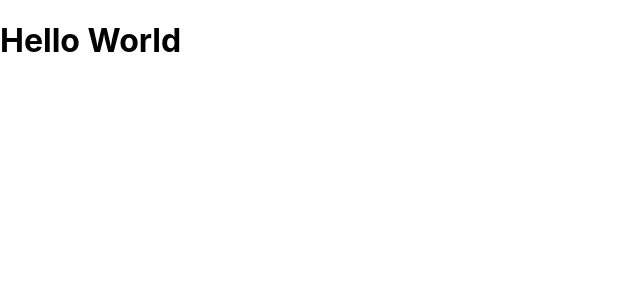
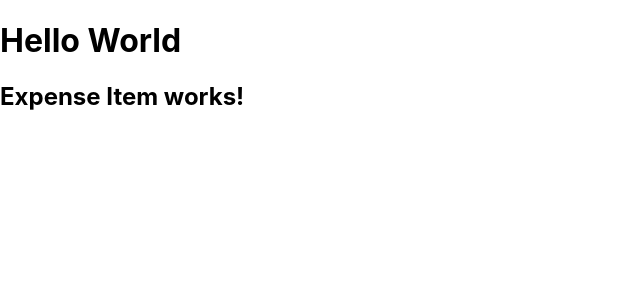
Before and after one commit to jainanuj744/ReactProject, a React (Create React App) app in the folder react-guide/: page / in a window 1280 px wide. Shown: the top 300 px of the page, without its empty margins (0-640 px from the left). Built offline with nearby package versions, Linux system fonts and the light colour scheme.

Commit message:
First Custom Component
First Custom Component

```diff
--- a/react-guide/src/App.js
+++ b/react-guide/src/App.js
@@ -1,9 +1,11 @@
+import ExpenseItem from "./components/ExpenseItem";
 import "./index.css";
 
 function App() {
   return (
     <div className="index">
       <h1>Hello World</h1>
+      <ExpenseItem></ExpenseItem>
     </div>
   );
 }
--- /dev/null
+++ b/react-guide/src/components/ExpenseItem.js
@@ -0,0 +1,5 @@
+function ExpenseItem() {
+    return <h2>Expense Item works!</h2>
+}
+
+export default ExpenseItem;
```
